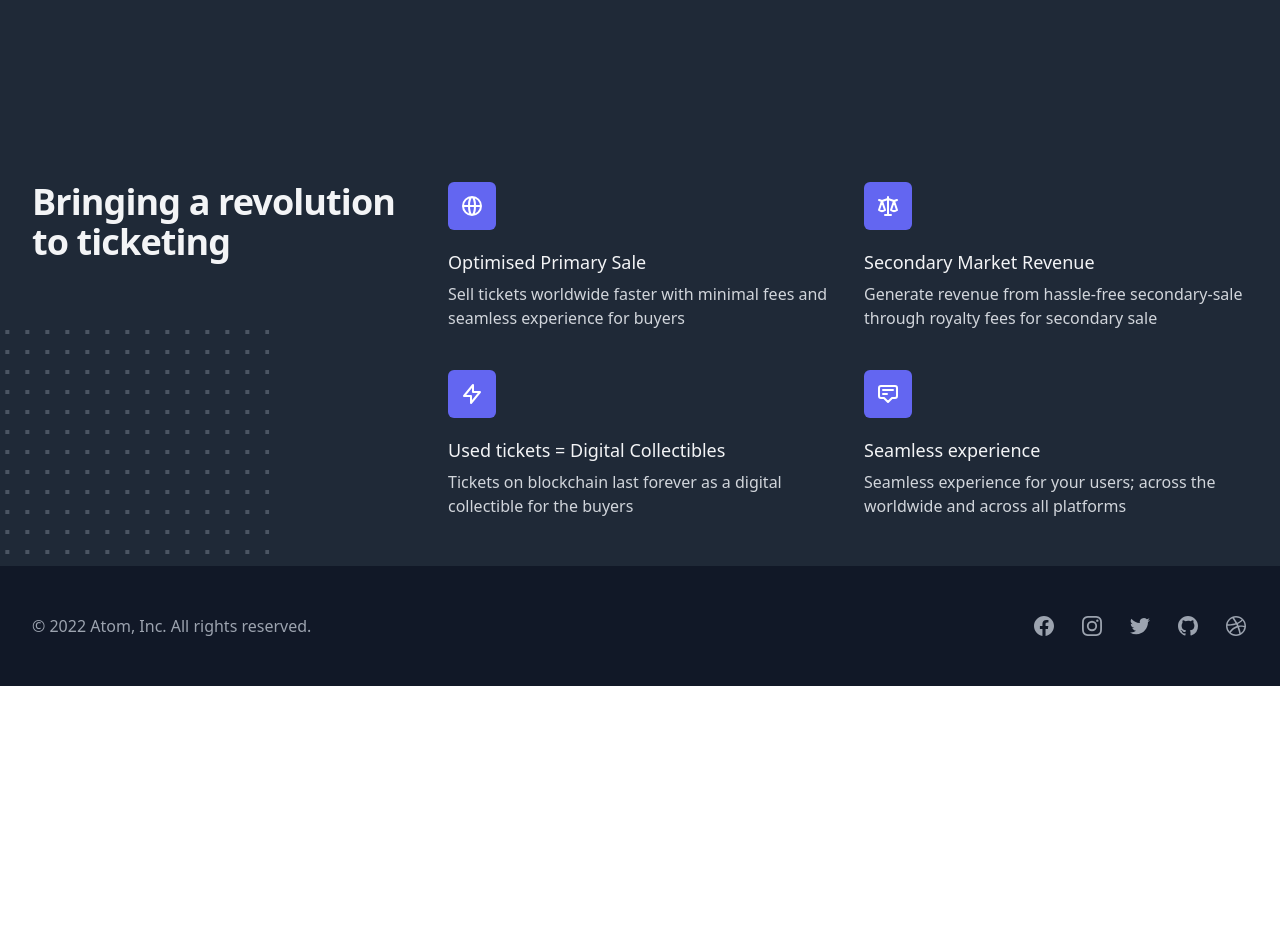
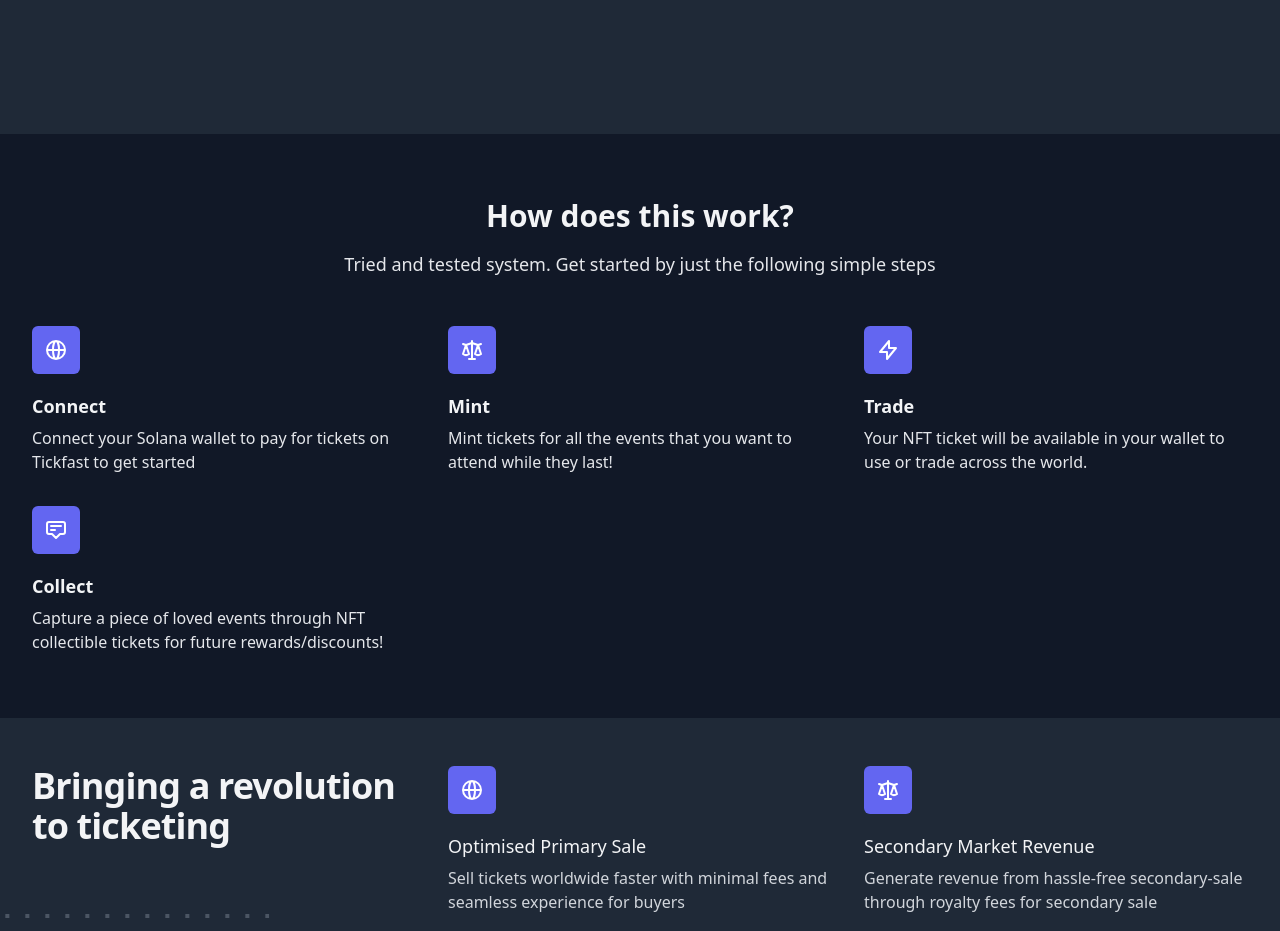
Before and after one commit to sushantkumar23/tickcast, a Next.js app: page / in a window 1280 px wide. Shown: the part 2640-3571 px from the top of the page. Before the commit the page ends 3326 px from the top, so only its background shows below. Built offline with nearby package versions, Linux system fonts and the light colour scheme.

Commit message:
Added the How it works section

```diff
--- a/pages/index.js
+++ b/pages/index.js
@@ -160,6 +160,33 @@ const features = [
     name: "Seamless experience",
     description:
       "Seamless experience for your users; across the worldwide and across all platforms",
+    icon: AnnotationIcon,
+  },
+]
+
+const steps = [
+  {
+    name: "Connect",
+    description:
+      "Connect your Solana wallet to pay for tickets on Tickfast to get started",
+    icon: GlobeAltIcon,
+  },
+  {
+    name: "Mint",
+    description:
+      "Mint tickets for all the events that you want to attend while they last!",
+    icon: ScaleIcon,
+  },
+  {
+    name: "Trade",
+    description:
+      "Your NFT ticket will be available in your wallet to use or trade across the world.",
+    icon: LightningBoltIcon,
+  },
+  {
+    name: "Collect",
+    description:
+      "Capture a piece of loved events through NFT collectible tickets for future rewards/discounts!",
     icon: AnnotationIcon,
   },
 ]
@@ -459,6 +486,36 @@ export default function Example() {
             </div>
           </div>
         </div>
+        <div className="py-16 bg-gray-900">
+          <div className="max-w-xl px-4 mx-auto sm:px-6 lg:max-w-7xl lg:px-8">
+            <div className="max-w-3xl mx-auto text-center">
+              <h2 className="text-3xl font-extrabold text-gray-100">
+                How does this work?
+              </h2>
+              <p className="mt-4 text-lg text-gray-200">
+                Tried and tested system. Get started by just the following
+                simple steps
+              </p>
+            </div>
+            <dl className="mt-12 space-y-10 lg:space-y-0 lg:grid lg:grid-cols-3 lg:gap-8">
+              {steps.map((step) => (
+                <div key={step.name}>
+                  <dt>
+                    <div className="flex items-center justify-center w-12 h-12 text-white bg-indigo-500 rounded-md">
+                      <step.icon className="w-6 h-6" aria-hidden="true" />
+                    </div>
+                    <p className="mt-5 text-lg font-bold leading-6 text-gray-100">
+                      {step.name}
+                    </p>
+                  </dt>
+                  <dd className="mt-2 text-base text-gray-200">
+                    {step.description}
+                  </dd>
+                </div>
+              ))}
+            </dl>
+          </div>
+        </div>
 
         {/* More main page content here... */}
 
```
